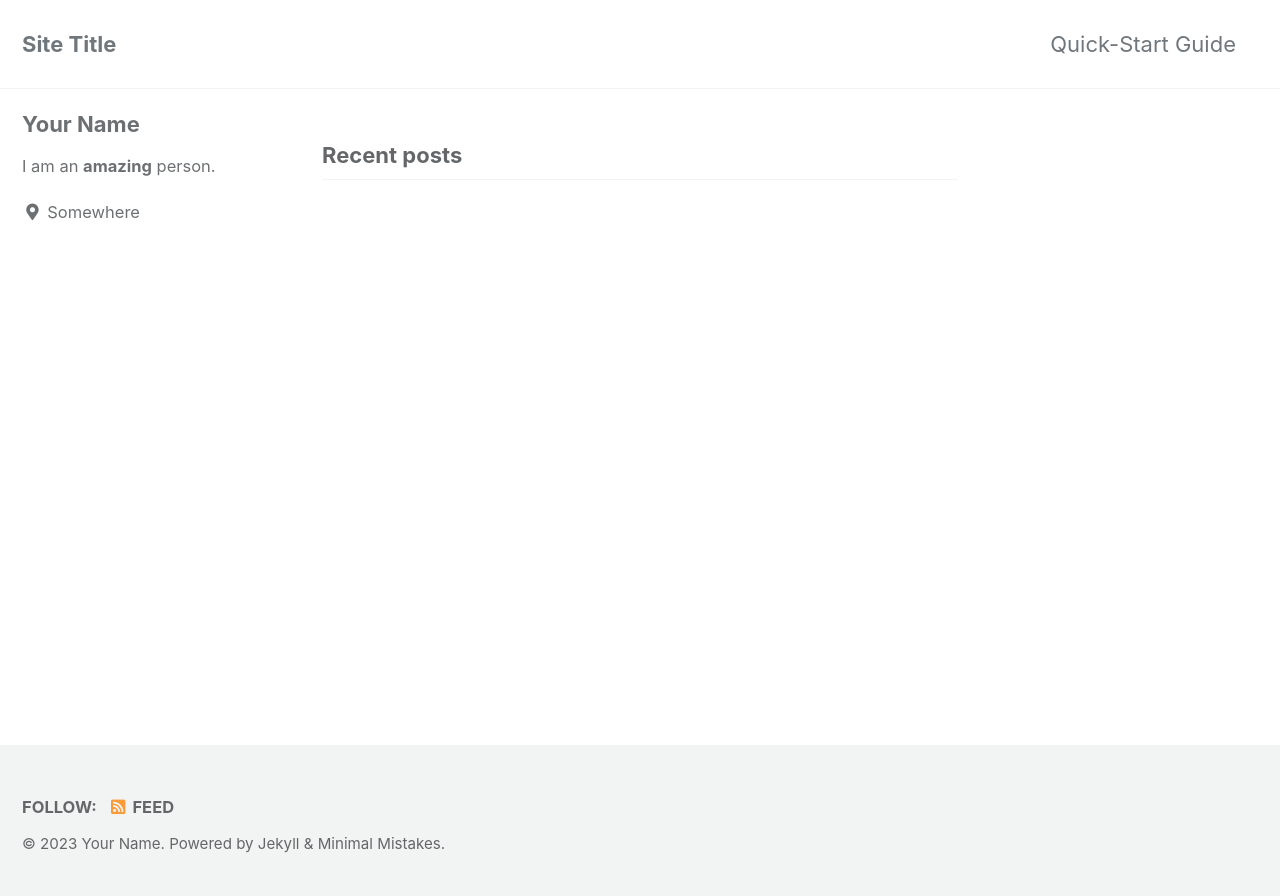
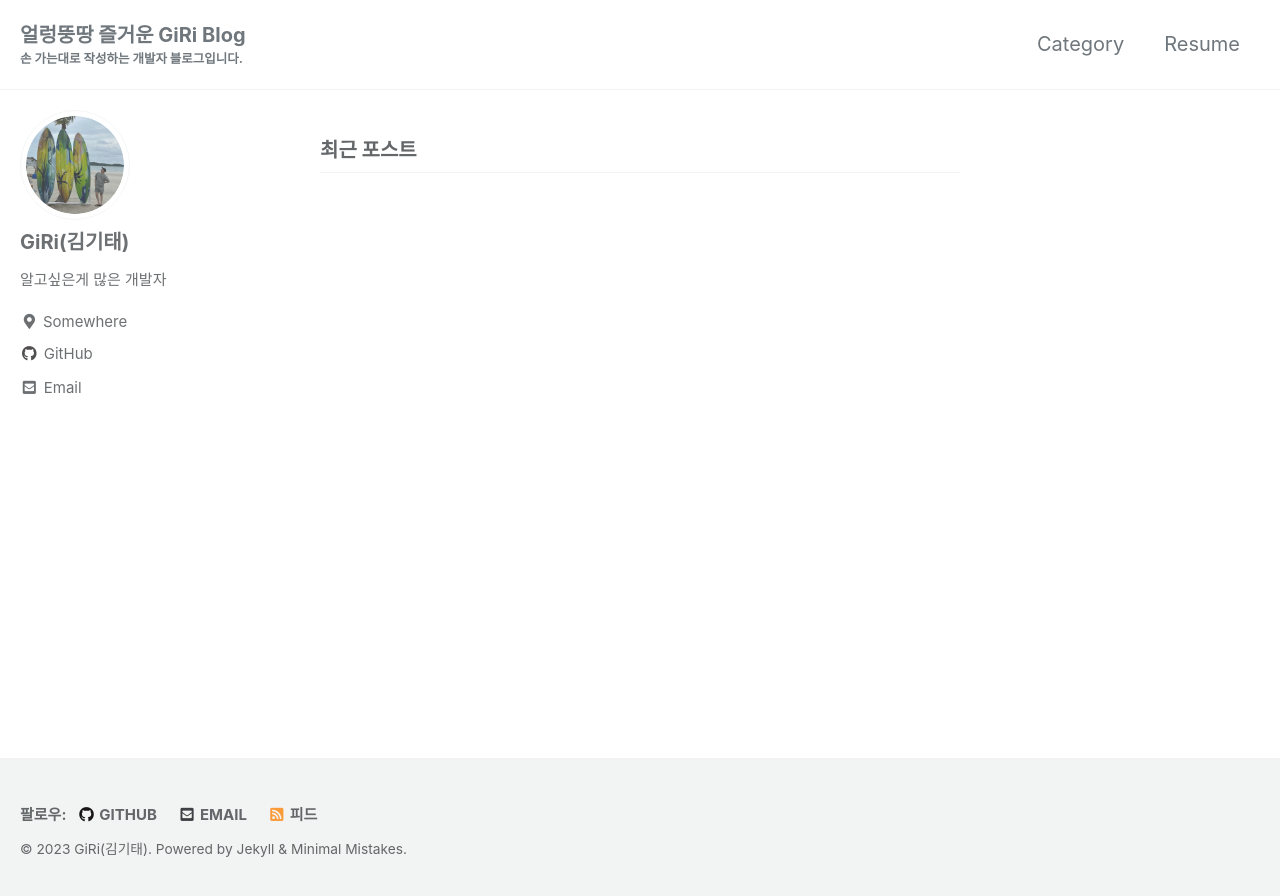
Before and after one commit to rlarlxo2323/rlarlxo2323.github.io, a Jekyll site: the page built from index.html, in a window 1280 px wide. Shown: the top 896 px of the page. Built offline with Jekyll 4.4.1, drawn with Linux system fonts in a browser that asks for light colours; cached includes are drawn as plain includes; the list of posts is cut into pages by our own code.

Commit message:
feat: 블로그 프로필 설정 및 폰트 수정, navigation 설정

```diff
--- a/_config.yml
+++ b/_config.yml
@@ -15,18 +15,18 @@
 minimal_mistakes_skin    : "default" # "air", "aqua", "contrast", "dark", "dirt", "neon", "mint", "plum", "sunrise"
 
 # Site Settings
-locale                   : "en-US"
-title                    : "Site Title"
+locale                   : "ko-KR"
+title                    : "얼렁뚱땅 즐거운 GiRi Blog"
 title_separator          : "-"
-subtitle                 : # site tagline that appears below site title in masthead
-name                     : "Your Name"
-description              : "An amazing website."
-url                      : # the base hostname & protocol for your site e.g. "https://mmistakes.github.io"
+subtitle                 : "손 가는대로 작성하는 개발자 블로그입니다."
+name                     : "GiRi(김기태)"
+description              : "손 가는대로 작성하는 개발자 블로그입니다."
+url                      : "https://rlarlxo2323.github.io"
 baseurl                  : # the subpath of your site, e.g. "/blog"
-repository               : # GitHub username/repo-name e.g. "mmistakes/minimal-mistakes"
+repository               : "https://github.com/rlarlxo2323/rlarlxo2323.github.io"
 teaser                   : # path of fallback teaser image, e.g. "/assets/images/500x300.png"
 logo                     : # path of logo image to display in the masthead, e.g. "/assets/images/88x88.png"
-masthead_title           : # overrides the website title displayed in the masthead, use " " for no title
+masthead_title           : #"test"
 # breadcrumbs            : false # true, false (default)
 words_per_minute         : 200
 comments:
@@ -104,15 +104,18 @@ analytics:
 
 # Site Author
 author:
-  name             : "Your Name"
-  avatar           : # path of avatar image, e.g. "/assets/images/bio-photo.jpg"
-  bio              : "I am an **amazing** person."
+  name             : "GiRi(김기태)"
+  avatar           : "/assets/images/profile.png"
+  bio              : "알고싶은게 많은 개발자"
   location         : "Somewhere"
   email            :
   links:
+    - label: "GitHub"
+      icon: "fab fa-fw fa-github"
+      url: "https://github.com/rlarlxo2323"
     - label: "Email"
       icon: "fas fa-fw fa-envelope-square"
-      # url: "mailto:your.name@email.com"
+      url: mailto:rlarlxo2628@gmail.com
     - label: "Website"
       icon: "fas fa-fw fa-link"
       # url: "https://your-website.com"
@@ -122,9 +125,6 @@ author:
     - label: "Facebook"
       icon: "fab fa-fw fa-facebook-square"
       # url: "https://facebook.com/"
-    - label: "GitHub"
-      icon: "fab fa-fw fa-github"
-      # url: "https://github.com/"
     - label: "Instagram"
       icon: "fab fa-fw fa-instagram"
       # url: "https://instagram.com/"
@@ -132,14 +132,17 @@ author:
 # Site Footer
 footer:
   links:
+    - label: "GitHub"
+      icon: "fab fa-fw fa-github"
+      url: "https://github.com/rlarlxo2323"
+    - label: "Email"
+      icon: "fas fa-fw fa-envelope-square"
+      url: mailto:rlarlxo2628@gmail.com
     - label: "Twitter"
       icon: "fab fa-fw fa-twitter-square"
       # url:
     - label: "Facebook"
       icon: "fab fa-fw fa-facebook-square"
-      # url:
-    - label: "GitHub"
-      icon: "fab fa-fw fa-github"
       # url:
     - label: "GitLab"
       icon: "fab fa-fw fa-gitlab"
--- a/_sass/minimal-mistakes/_reset.scss
+++ b/_sass/minimal-mistakes/_reset.scss
@@ -8,18 +8,18 @@ html {
   /* apply a natural box layout model to all elements */
   box-sizing: border-box;
   background-color: $background-color;
-  font-size: 16px;
+  font-size: 16px;      //defalt : 16px;
 
   @include breakpoint($medium) {
-    font-size: 18px;
+    font-size: 16px;    //defalt : 18px;
   }
 
   @include breakpoint($large) {
-    font-size: 20px;
+    font-size: 18px;    //defalt : 20px;
   }
 
   @include breakpoint($x-large) {
-    font-size: 22px;
+    font-size: 20px;    //defalt : 22px;
   }
 
   -webkit-text-size-adjust: 100%;
```
Also changed, not shown: _data/navigation.yml (+4 -4 lines), assets/images/profile.png (added).
